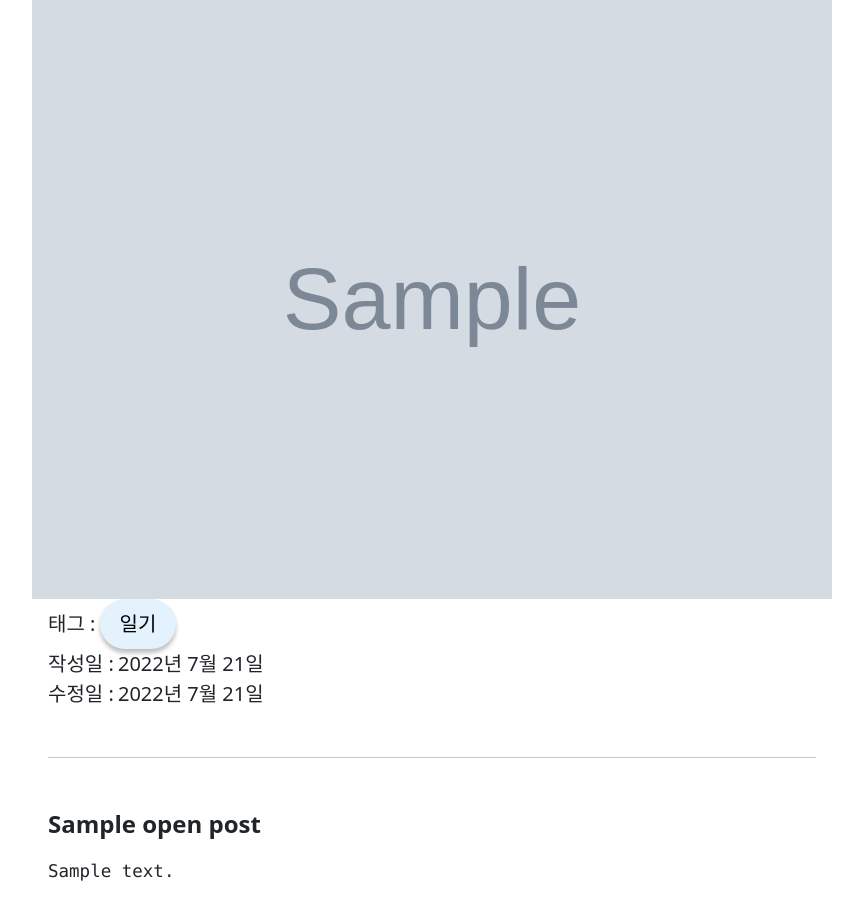
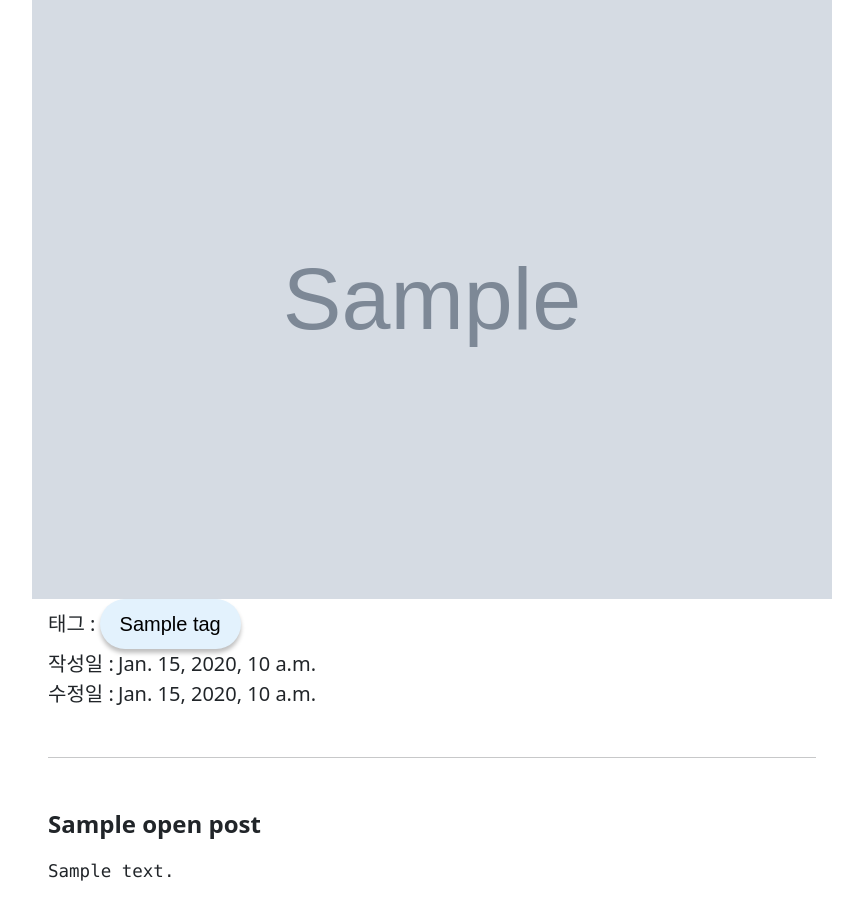
Before and after one commit to leey00nsu/ToyProject_GDSC2022, a Django app: template templates/contents/content_view.html in a window 1280 px wide. Shown: the part 116-1020 px from the top of the page, without its empty margins (208-1071 px from the left). Run offline with Django 4.2, Linux system fonts and the light colour scheme; the template is opened without the code that fills it: most values are stand-ins (such as "Sample title", 1, 10 or a date in 2020); grey boxes marked "Sample" are stand-in pictures; some libraries are stand-ins or nearby versions; some web fonts are replaced.

Commit message:
이미지 없을 때 예외처리

```diff
--- a/templates/contents/content.html
+++ b/templates/contents/content.html
@@ -14,7 +14,7 @@
     <div class="d-flex flex-column ms-5">
       <div class="sub-text text-bold">📝 내 기록</div>
       <div class="sub-text text-regular">
-        {{ user.username }}님 오늘 하루를 기록해보세요.
+        {{ user.username }}님의 오늘 하루를 기록해보세요.
       </div>
       <div class="pt-3">
         <button class="btn-tag fs-5 me-4">전체</button>
@@ -41,12 +41,14 @@
             <a href="/post_detail/{{post.pk}}">
               <div><h1>{{post.content|truncatechars:8}}</h1></div>
               <div>{{ post.content|truncatechars:10 }}</div>
+              {% if post.imgfile.url != '' %}
                 <img
                   src="{{post.imgfile.url}}"
                   alt=""
                   width="100%"
                   class="d-flex align-items-end"
                 />
+              {% endif %}
             </a>
           </div>
 
@@ -119,7 +121,7 @@
                 <div class="row justify-content-start align-items-center">
                   <div class="fs-5 col-auto">태그 :</div>
                   <div class="fs-5 col-auto">
-                    <select class="form-select" aria-label="Tag-Select">
+                    <select class="form-select" aria-label="Tag-Select" name="tag">
                       <option selected>태그를 선택해주세요</option>
                       <option value="1">일기</option>
                       <option value="2">메모</option>
--- a/templates/contents/content_view.html
+++ b/templates/contents/content_view.html
@@ -12,22 +12,24 @@
     <div class="modal-body">
       <div class="d-flex flex-column">
         <!-- 사진 업로드 -->
+        {% if OpenPost.imgfile.url != '' %}
         <div type="button" class="d-flex flex-column justify-content-center align-items-center">
           <img src="{{OpenPost.imgfile.url}}" width="800 px" height="auto">
         </div>
+        {% endif %}
 
             <!-- 태그,시간 -->
         <div>
           <span class="fs-5">태그 :</span>
-          <span class="fs-5"> <button class="btn-tag fs-5 notosanskr me-4">일기</button></span>
+          <span class="fs-5"> <button class="btn-tag fs-5 notosanskr me-4">{{OpenPost.tag}}</button></span>
         </div>
         <div>
           <span class="fs-5">작성일 :</span>
-          <span class="fs-5">2022년 7월 21일</span>
+          <span class="fs-5">{{OpenPost.date}}</span>
         </div>
         <div>
           <span class="fs-5">수정일 :</span>
-          <span class="fs-5">2022년 7월 21일</span>
+          <span class="fs-5">{{OpenPost.last_modified}}</span>
         </div>
 
             <!-- 수평가로선 -->
```
Also changed, not shown: contents/views.py (+7 -2 lines), contents/migrations/0006_newpost_tag_alter_newpost_imgfile.py (added). Lines whose indentation alone changed are shown as unchanged.
